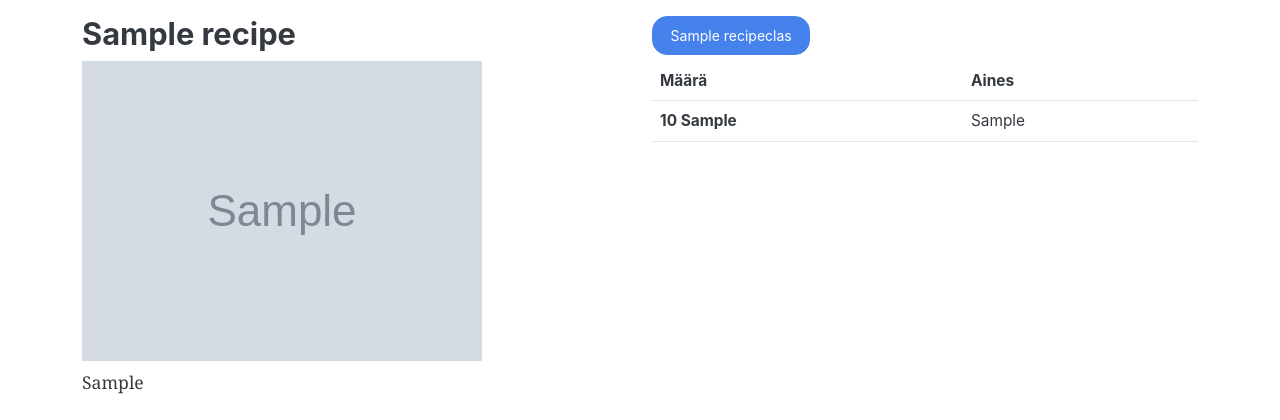
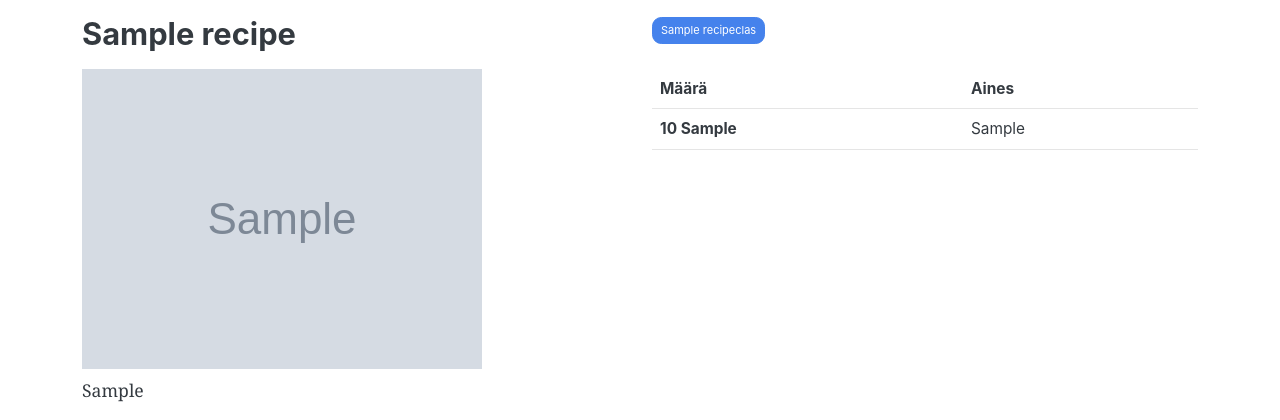
Before and after one commit to T-101/resepti, a Django app: a page that uses backend/recipe/templates/recipe/recipe_detail.html in a window 1280 px wide. Shown: the part 60-480 px from the top of the page. Run offline with Django 4.2, Linux system fonts and the light colour scheme; tables that the repository leaves empty hold one stand-in row (values such as "Sample post"); grey boxes marked "Sample" are stand-in pictures; some libraries are stand-ins or nearby versions.

Commit message:
fixed layout on recipe type button

```diff
--- a/backend/recipe/templates/recipe/recipe_detail.html
+++ b/backend/recipe/templates/recipe/recipe_detail.html
@@ -7,12 +7,12 @@
 
 {% block content %}
 
-    <div class="row">
+    <div class="row mb-2">
         <div class="col">
             <h3>{{ object }}</h3>
         </div>
         <div class="col">
-            <a class="btn btn-primary" href="{% url 'recipe:types' object.recipe_class.slug %}">{{ object.recipe_class }}</a>
+            <a class="btn btn-sm btn-primary" href="{% url 'recipe:types' object.recipe_class.slug %}">{{ object.recipe_class }}</a>
         </div>
     </div>
 
```
